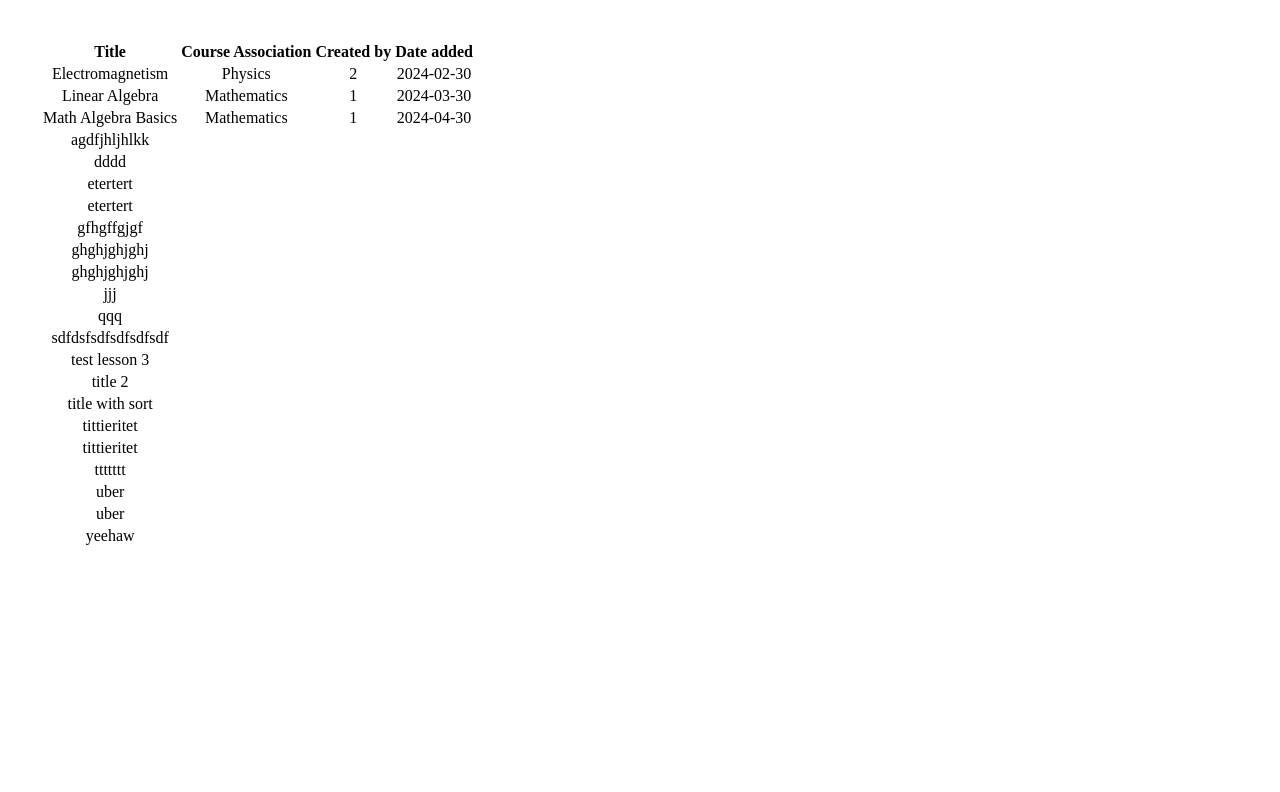
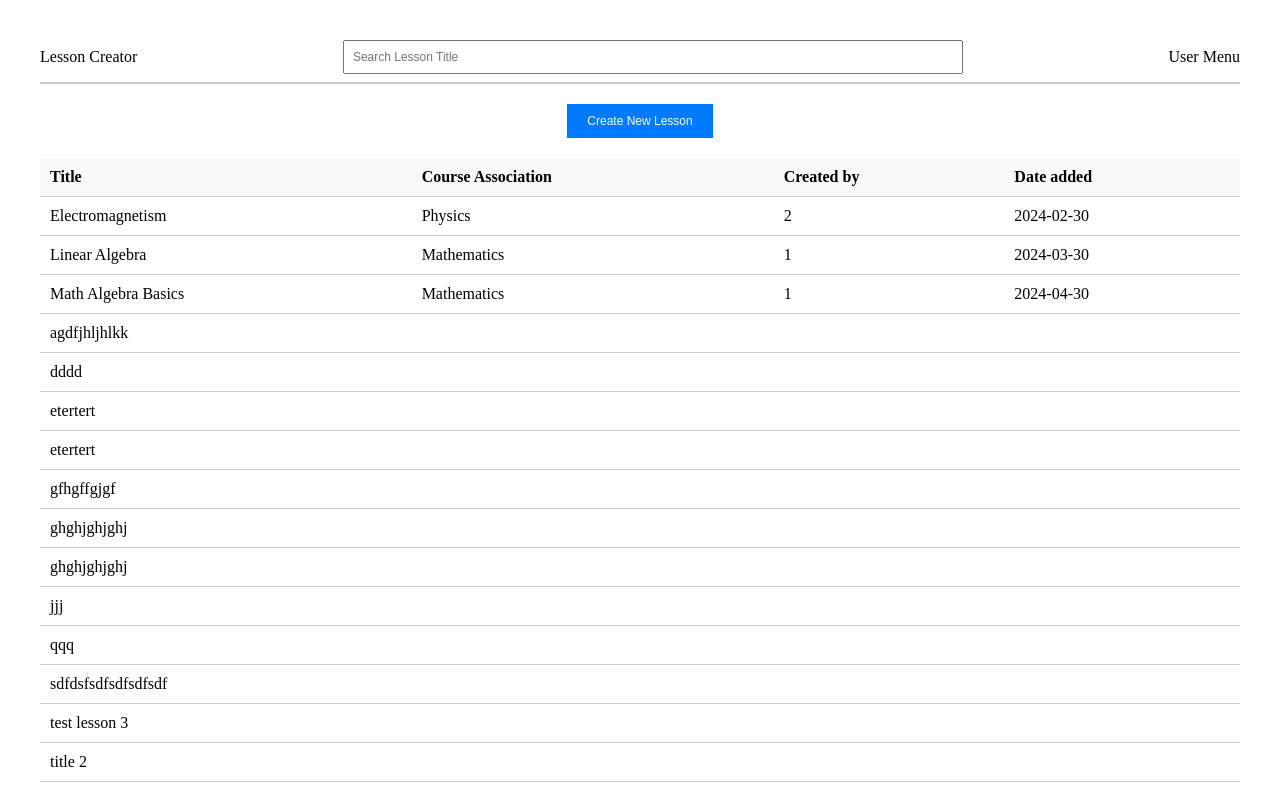
Before and after one commit to WMCS50/LessonPlans, a React (Vite) app in the folder LessonPlansFE/: page /lessons in a window 1280 px wide. Shown: the top 792 px of the page. Built offline with nearby package versions, Linux system fonts and the light colour scheme; data requests are answered from the project's data file.

Commit message:
Added header and styling to LessonList

```diff
--- a/LessonPlansFE/src/components/CustomContextMenu.jsx
+++ b/LessonPlansFE/src/components/CustomContextMenu.jsx
@@ -41,11 +41,6 @@ const CustomContextMenu = ({ options, onOptionSelect, children, position }) => {
     if (position.y + menuHeight > innerHeight) {
       adjustedY = innerHeight  - menuHeight - 10
     }
-
-    if (position.y - menuHeight < innerHeight) {
-      adjustedY = innerHeight  - menuHeight - 10
-    }
-
 
     setAdjustedPosition({ x: adjustedX, y: adjustedY })
   }
--- /dev/null
+++ b/LessonPlansFE/src/components/LessonList.css
@@ -0,0 +1,61 @@
+.lesson-list-container {
+  padding: 1rem;
+}
+
+.lesson-list-header {
+  display: flex;
+  justify-content: space-between;
+  align-items: center;
+  padding-bottom: 0.5rem;
+  border-bottom: 2px solid #ccc;
+}
+
+.header-logo {
+  font-size: 1rem;
+}
+
+.search-bar {
+  width: 50%;
+  padding: 0.5rem;
+  font-size: 0.75rem;
+}
+
+.user-menu {
+  font-size: 1rem;
+}
+
+.create-lesson-button {
+  margin: 20px 0;
+  padding: 10px 20px;
+  font-size: 0.75rem;
+  background-color: #007bff;
+  color: white;
+  border: none;
+  cursor: pointer;
+}
+
+.create-lesson-button:hover {
+  background-color: #0056b3;
+}
+
+.lesson-table {
+  width: 100%;
+  border-collapse: collapse;
+  font-size: 1rem;
+}
+
+.lesson-table th,
+.lesson-table td {
+  text-align: left;
+  padding: 10px;
+  border-bottom: 1px solid #ccc;
+}
+
+.lesson-table th {
+  cursor: pointer;
+  background-color: #f9f9f9;
+}
+
+.lesson-table tr:hover {
+  background-color: #f1f1f1;
+}
--- a/LessonPlansFE/src/components/LessonList.jsx
+++ b/LessonPlansFE/src/components/LessonList.jsx
@@ -2,6 +2,8 @@ import { useEffect, useState } from 'react'
 import { useSelector, useDispatch } from 'react-redux'
 import { fetchLessons } from '../features/lessons/lessonsSlice'
 import { useNavigate } from 'react-router-dom'
+import './LessonList.css'
+
 
 const LessonList = () => {
   const dispatch = useDispatch()
@@ -43,7 +45,15 @@ const LessonList = () => {
 
   return (
     <div>
-      <table>
+      <header className='lesson-list-header'>
+        <div className='header-logo'>Lesson Creator</div>
+        <input className='search-bar' type='text' placeholder='Search Lesson Title'/>
+        <div className='user-menu'>User Menu</div>
+      </header>
+      <button className='create-lesson-button' onClick={() => navigate('/create')}>
+        Create New Lesson
+      </button>
+      <table className='lesson-table'>
         <thead>
           <tr>
             <th onClick={() => requestSort('title')}>Title</th>
```
